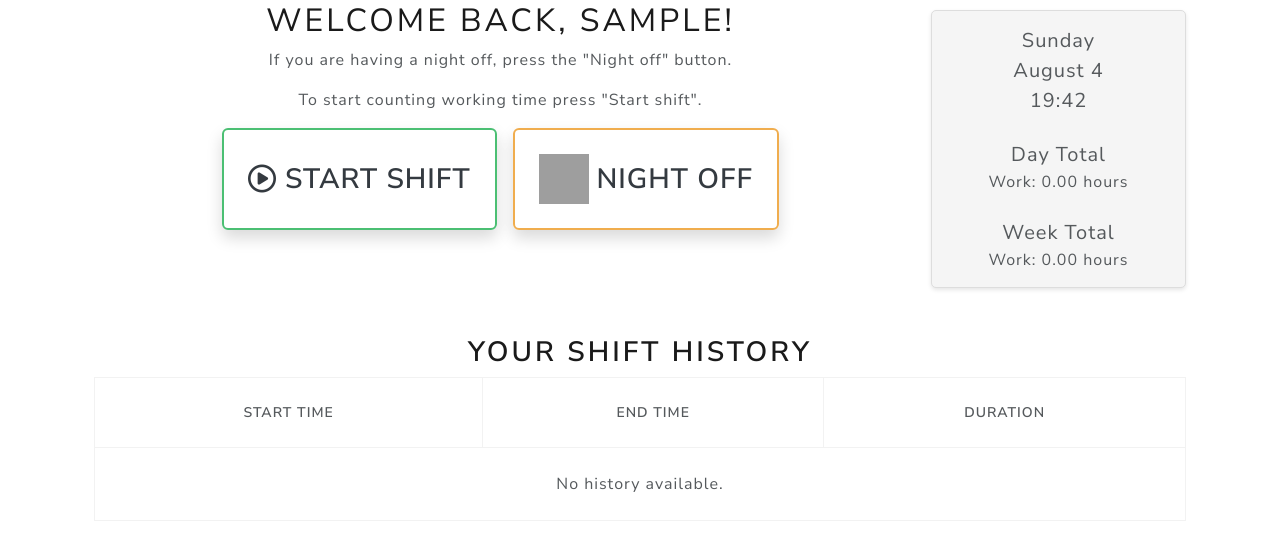
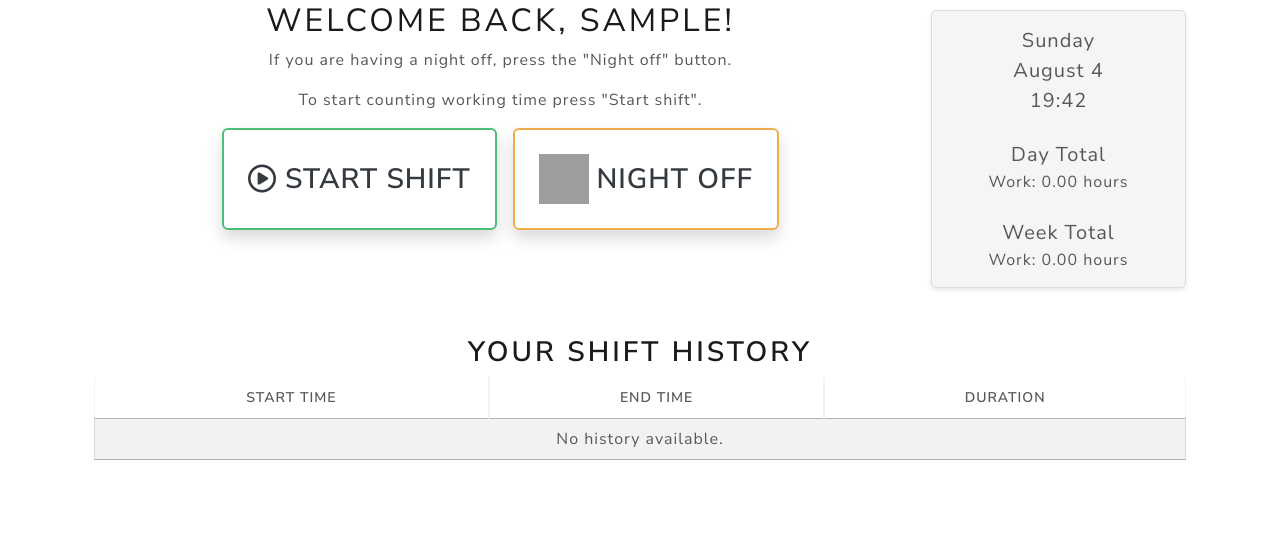
Before and after one commit to adonini/working_hours, a Django app: page / in a window 1280 px wide. Shown: the part 121-681 px from the top of the page. Run offline with Django 4.2, Linux system fonts and the light colour scheme; the visitor is signed in with stand-in values (Sample User, id 1); data that the repository does not hold is empty; some libraries are stand-ins or nearby versions; grey boxes are pictures that could not be loaded.

Commit message:
use DataTable for shift history

```diff
--- a/shifterslogin/templates/login/base.html
+++ b/shifterslogin/templates/login/base.html
@@ -5,31 +5,25 @@
     <meta charset="UTF-8">
     <meta name="viewport" content="width=device-width, initial-scale=1.0">
     {% if page_title %}
-        <title>{{ page_title }} | LST-1 Shifters</title>
+        <title>{{ page_title }} | LST Working Tracking Hours</title>
     {% else %}
-        <title>LST-1 Shifters</title>
+        <title>LST Working Tracking Hours</title>
     {% endif %}
     <link href="https://bootswatch.com/5/lux/bootstrap.min.css" rel="stylesheet">
     {% load static %}
     <link rel="stylesheet" href="{% static 'css/custom.css' %}">
-    <link rel="stylesheet" href="https://cdn.datatables.net/2.0.3/css/dataTables.dataTables.css" />
+
+    <script src="https://cdn.jsdelivr.net/npm/jquery@3.7.1/dist/jquery.min.js"></script>
+    <!-- DataTables CSS -->
+    <link rel="stylesheet" href="https://cdn.datatables.net/2.1.3/css/dataTables.dataTables.css" />
+    <script src="https://cdn.jsdelivr.net/npm/datatables@1.10.18/media/js/jquery.dataTables.min.js"></script>
+    <link href="https://cdn.jsdelivr.net/npm/datatables@1.10.18/media/css/jquery.dataTables.min.css" rel="stylesheet">
     <link href="https://cdn.jsdelivr.net/npm/select2@4.1.0-rc.0/dist/css/select2.min.css" rel="stylesheet" />
     <link rel="stylesheet" href="https://cdnjs.cloudflare.com/ajax/libs/font-awesome/6.5.2/css/all.min.css" integrity="sha512-SnH5WK+bZxgPHs44uWIX+LLJAJ9/2PkPKZ5QiAj6Ta86w+fsb2TkcmfRyVX3pBnMFcV7oQPJkl9QevSCWr3W6A==" crossorigin="anonymous" referrerpolicy="no-referrer" />
-    <script src="https://code.jquery.com/jquery-3.7.1.min.js" integrity="sha256-/JqT3SQfawRcv/BIHPThkBvs0OEvtFFmqPF/lYI/Cxo=" crossorigin="anonymous"></script>
     <script src="https://cdnjs.cloudflare.com/ajax/libs/popper.js/2.9.2/umd/popper.min.js" integrity="sha512-2rNj2KJ+D8s1ceNasTIex6z4HWyOnEYLVC3FigGOmyQCZc2eBXKgOxQmo3oKLHyfcj53uz4QMsRCWNbLd32Q1g==" crossorigin="anonymous" referrerpolicy="no-referrer"></script>
-    <script src="https://cdn.datatables.net/2.0.3/js/dataTables.js"></script>
+
+    <script src="https://cdn.datatables.net/2.1.3/js/dataTables.js"></script>
     <script src="https://cdn.jsdelivr.net/npm/bootstrap@5.3.2/dist/js/bootstrap.min.js" integrity="sha384-BBtl+eGJRgqQAUMxJ7pMwbEyER4l1g+O15P+16Ep7Q9Q+zqX6gSbd85u4mG4QzX+" crossorigin="anonymous"></script>
-    <!-- DataTables CSS -->
-    <link rel="stylesheet" href="https://cdn.datatables.net/1.11.6/css/jquery.dataTables.min.css">
-    <!-- DataTables Buttons CSS -->
-    <link rel="stylesheet" href="https://cdn.datatables.net/buttons/3.0.1/css/buttons.dataTables.css">
-
-    <!-- DataTables Buttons JavaScript -->
-    <script src="https://cdn.datatables.net/buttons/3.0.1/js/buttons.dataTables.js"></script>
-    <script src="https://cdn.datatables.net/buttons/3.0.1/js/dataTables.buttons.js"></script>
-    <script src="https://cdn.datatables.net/buttons/3.0.1/js/buttons.html5.min.js"></script>
-    <script src="https://cdnjs.cloudflare.com/ajax/libs/jszip/3.10.1/jszip.min.js"></script>
-    <script src="https://cdn.datatables.net/buttons/3.0.1/js/buttons.print.min.js"></script>
     {% block headerContent %}
     {% endblock headerContent %}
 </head>
--- a/shifterslogin/templates/login/index.html
+++ b/shifterslogin/templates/login/index.html
@@ -52,26 +52,26 @@
 			<div class="container mt-5">
 				<h2 class="text-center font-weight-bold">Your Shift History</h2>
 				<div class="table-responsive">
-					<table class="table table-bordered text-center">
+					<table id="history-table" class="table table-sm table-bordered table-striped table-hover text-center cell-border dt-center">
 						<thead>
 							<tr>
-								<th>Start Time</th>
-								<th>End Time</th>
-								<th>Duration</th>
+								<th class="text-center">Start Time</th>
+								<th class="text-center">End Time</th>
+								<th class="text-center">Duration</th>
 							</tr>
 						</thead>
 						<tbody>
 							{% for shift in shifts_history %}
 								<tr>
-									<td>{{ shift.shift_start|date:"Y-m-d H:i:s" }}</td>
-									<td>
+									<td class="text-center">{{ shift.shift_start|date:"Y-m-d H:i:s" }}</td>
+									<td class="text-center">
 										{% if shift.shift_end %}
 											{{ shift.shift_end|date:"Y-m-d H:i:s" }}
 										{% else %}
 											Ongoing
 										{% endif %}
 									</td>
-									<td>
+									<td class="text-center">
 										{% if shift.duration_hours %}
 											{{ shift.duration_hours|floatformat:2 }} hours
 										{% else %}
@@ -98,7 +98,6 @@
     </div>
 </div>
 
-<script src="https://code.jquery.com/jquery-3.5.1.min.js"></script>
 <script>
     $(document).ready(function(){
         $("#start-shift-btn").click(function(event){
@@ -120,6 +119,13 @@
         });
     });
 
+	$(function() {
+		$('#history-table').DataTable({
+			responsive: true,
+			searching: false, // Disable the search box
+		});
+	});
+
     function updateDateTime() {
         var now = new Date();
 
```
